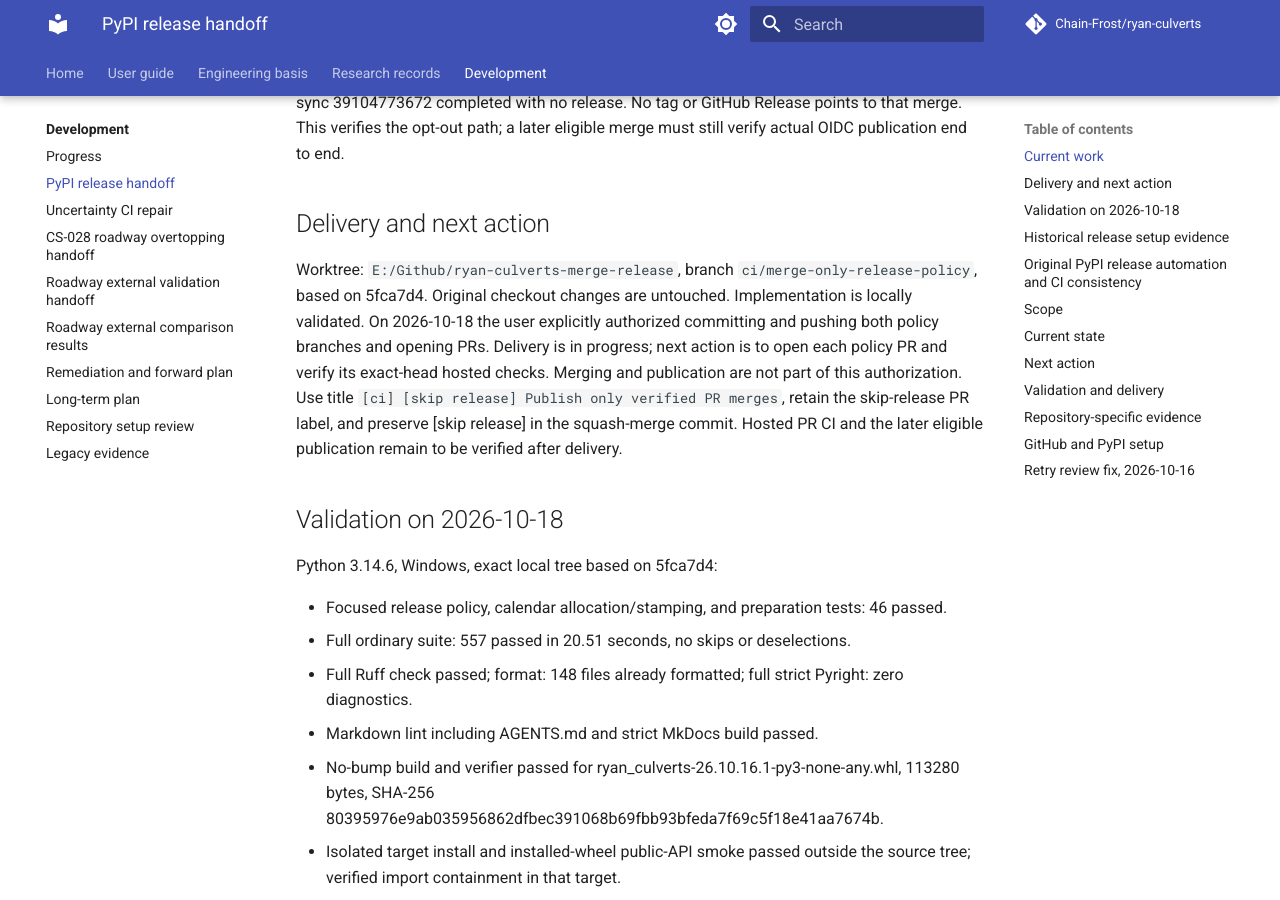
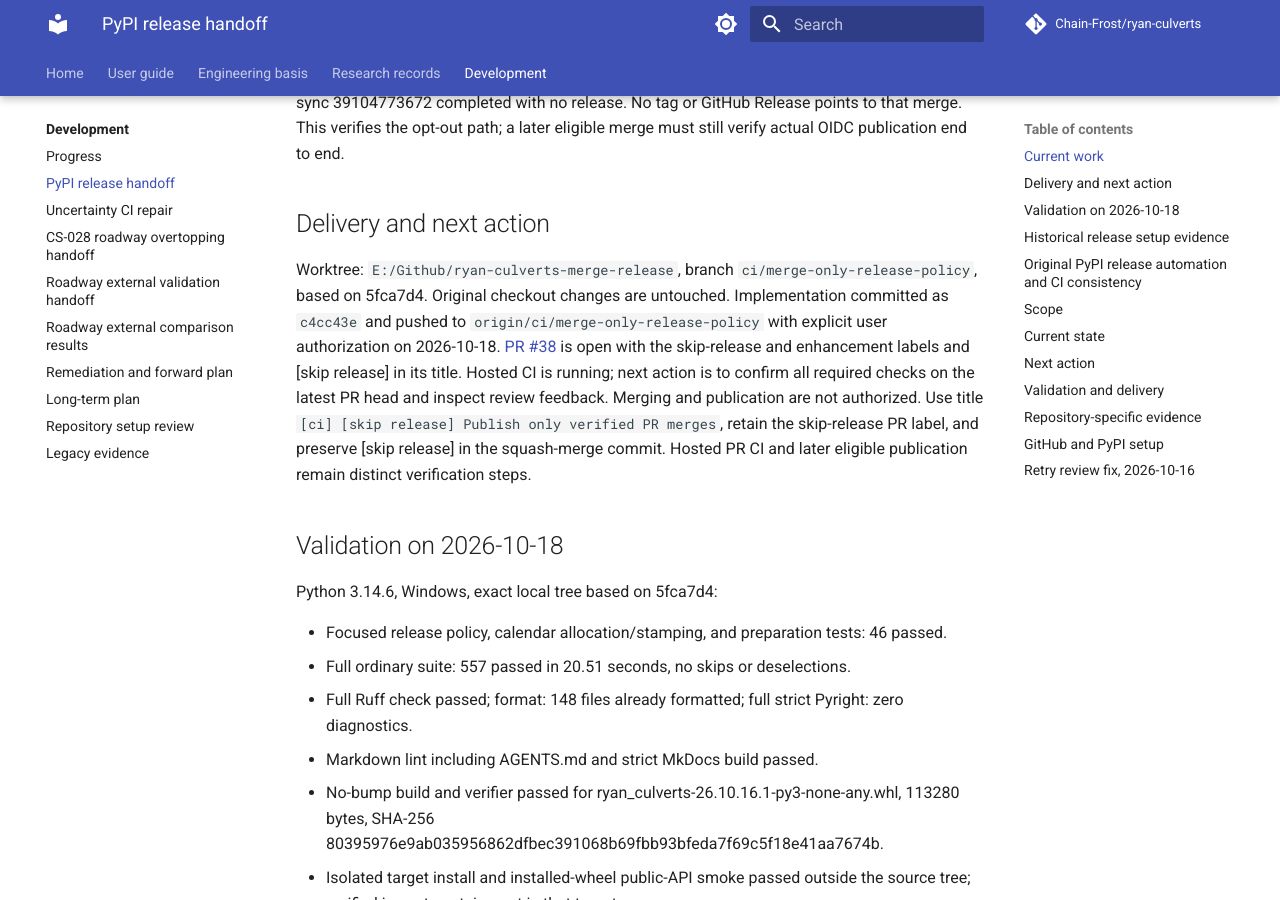
Before and after one commit to Chain-Frost/ryan-culverts, an MkDocs documentation site: the page built from docs/work/2026-10-16-pypi-release-automation.md, in a window 1280 px wide and 900 px high, scrolled down 517 px. Built offline with MkDocs 1.6.1 and Material for MkDocs 9.7.7, drawn with Linux system fonts in a browser that asks for light colours; comment, search, counter and statistics services are not loaded.

Commit message:
docs: Record release policy PR delivery

```diff
--- a/docs/work/2026-10-16-pypi-release-automation.md
+++ b/docs/work/2026-10-16-pypi-release-automation.md
@@ -22,13 +22,15 @@ a later eligible merge must still verify actual OIDC publication end to end.
 
 Worktree: `E:/Github/ryan-culverts-merge-release`, branch `ci/merge-only-release-policy`,
 based on 5fca7d4. Original checkout changes are untouched.
-Implementation is locally validated. On 2026-10-18 the user explicitly authorized
-committing and pushing both policy branches and opening PRs. Delivery is in progress;
-next action is to open each policy PR and verify its exact-head hosted checks.
-Merging and publication are not part of this authorization.
+Implementation committed as `c4cc43e` and pushed to
+`origin/ci/merge-only-release-policy` with explicit user authorization on 2026-10-18.
+[PR #38](https://github.com/Chain-Frost/ryan-culverts/pull/38) is open with the
+skip-release and enhancement labels and [skip release] in its title.
+Hosted CI is running; next action is to confirm all required checks on the latest
+PR head and inspect review feedback. Merging and publication are not authorized.
 Use title `[ci] [skip release] Publish only verified PR merges`, retain the
 skip-release PR label, and preserve [skip release] in the squash-merge commit.
-Hosted PR CI and the later eligible publication remain to be verified after delivery.
+Hosted PR CI and later eligible publication remain distinct verification steps.
 
 ## Validation on 2026-10-18
 
```
Also changed, not shown: docs/work/README.md (+2 -2 lines).
